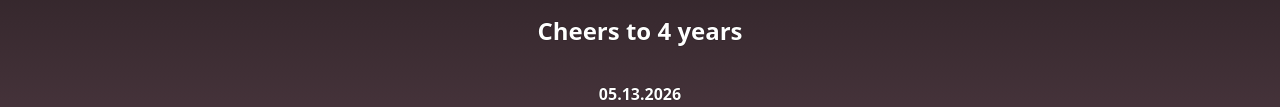
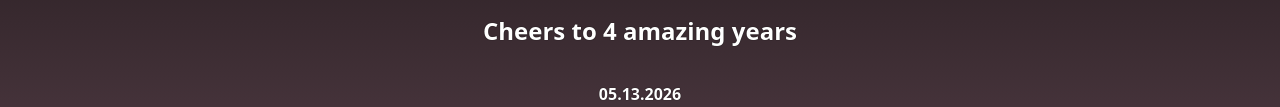
Before and after one commit to ecl4rke/anniversary-gift-site, a plain HTML site: page index.html in a window 1280 px wide. Shown: the part 395-502 px from the top of the page. Drawn offline with nearby package versions, Linux system fonts and the light colour scheme; a web font is replaced by a local one.

Commit message:
Testing changes with GitHub Desktop

```diff
--- a/index.html
+++ b/index.html
@@ -10,7 +10,7 @@
         <div id="header">
             <h1>Happy Anniversary my love 💗</h1>
             <img id="img" src="images/profile.jpg">
-            <h2 id="age">Cheers to 4 years</h2>
+            <h2 id="age">Cheers to 4 amazing years</h2>
             <h4 id="date">05.13.2026</h4>
         </div>
 
```
